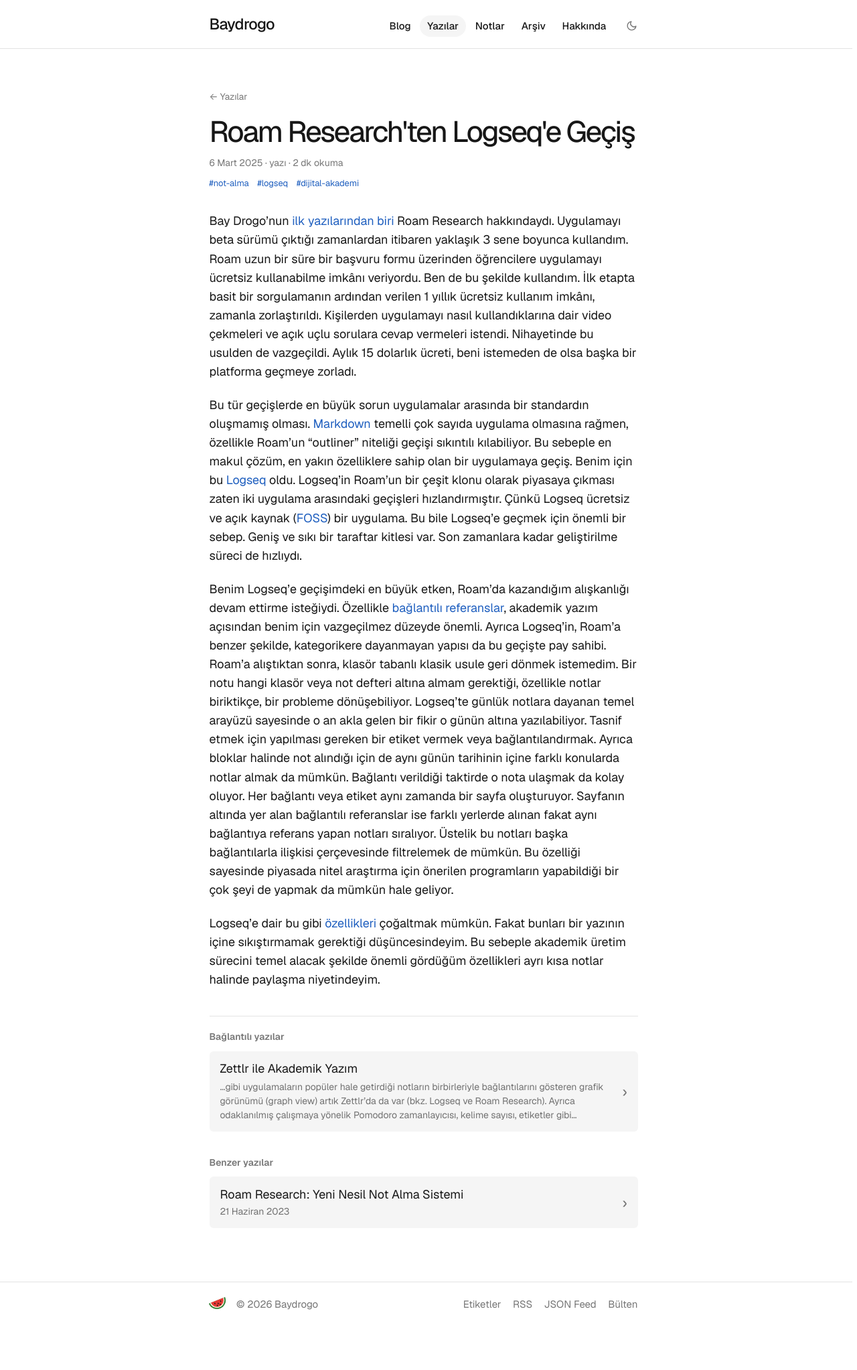
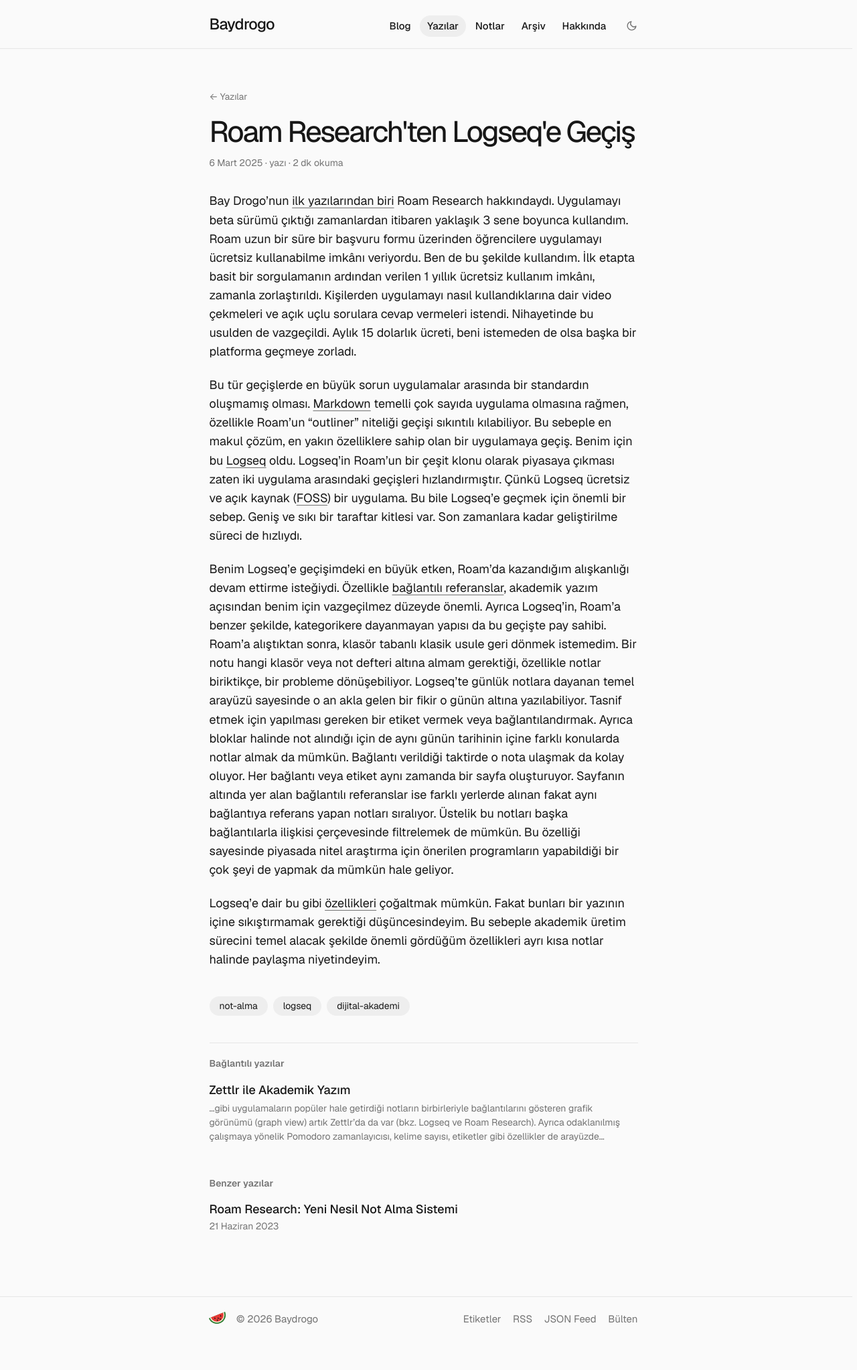
Before and after one commit to baydrogo/baydrogo, a Jekyll site: the page built from _posts/yazilar/2025-03-06-roam-researchten-logseqe-gecis.md, in a window 1280 px wide. Shown: the whole page at 67% size. Built offline with Jekyll 4.4.1, drawn with Linux system fonts in a browser that asks for light colours; before the commit the page ends 2023 px from its top, so only the background shows below that.

Commit message:
Zemin #fafafa; mavi vurgu kaldırıldı (bağlantılar metin renginde, ince gri alt çizgi); etiketler yazı sonunda yuvarlak haplar; Bağlantılı/Benzer yazılar sade liste
Co-Authored-By: Claude Opus 5.5 <noreply@anthropic.com>

```diff
--- a/_layouts/not.html
+++ b/_layouts/not.html
@@ -7,12 +7,12 @@ layout: default
   <h1 class="p-name">{{ page.title }}</h1>
   {%- endif %}
   <p class="ust-bilgi"><a class="u-url" href="{{ page.url | relative_url }}"><time class="dt-published" datetime="{{ page.date | date_to_xmlschema }}">{% include tarih.html tarih=page.date %}, {{ page.date | date: "%H:%M" }}</time> <span class="sonsuz">∞</span></a></p>
-  {%- if page.tags.size > 0 %}
-  <p class="etiketler ust">{% for tag in page.tags %}<a class="p-category" href="{{ '/etiketler/' | relative_url }}#{{ tag | slugify }}">#{{ tag }}</a>{% endfor %}</p>
-  {%- endif %}
   <div class="icerik e-content not-metni">
     {{ content }}
   </div>
+  {%- if page.tags.size > 0 %}
+  <p class="etiket-haplari">{% for tag in page.tags %}<a class="p-category" href="{{ '/etiketler/' | relative_url }}#{{ tag | slugify }}">{{ tag }}</a>{% endfor %}</p>
+  {%- endif %}
   {% include geri-baglantilar.html %}
 </article>
 {% include ilgili.html %}
--- a/_layouts/post.html
+++ b/_layouts/post.html
@@ -11,12 +11,12 @@ layout: default
     · {% include tur.html girdi=page %} · {{ kelime | divided_by: 200 | plus: 1 }} dk okuma
     {%- if yazar != site.author %} · <a class="p-author h-card" href="{{ '/yazar/' | append: yazar | slugify: 'latin' | append: '/' | relative_url }}">{{ yazar }}</a>{% endif %}
   </p>
-  {%- if page.tags.size > 0 %}
-  <p class="etiketler ust">{% for tag in page.tags %}<a class="p-category" href="{{ '/etiketler/' | relative_url }}#{{ tag | slugify }}">#{{ tag }}</a>{% endfor %}</p>
-  {%- endif %}
   <div class="icerik e-content">
     {{ content }}
   </div>
+  {%- if page.tags.size > 0 %}
+  <p class="etiket-haplari">{% for tag in page.tags %}<a class="p-category" href="{{ '/etiketler/' | relative_url }}#{{ tag | slugify }}">{{ tag }}</a>{% endfor %}</p>
+  {%- endif %}
   {% include geri-baglantilar.html %}
 </article>
 {% include ilgili.html %}
--- a/assets/css/style.scss
+++ b/assets/css/style.scss
@@ -607,8 +607,8 @@ a:hover { text-decoration: underline; }
    ============================================= */
 
 @mixin acik-tema {
-  --zemin: #ffffff;
-  --ikincil: #f5f5f5;
+  --zemin: #fafafa;
+  --ikincil: #eeeeee;
   --metin: #333333;
   --soluk: #8a8a8a;
   --cizgi: #e3e3e3;
@@ -756,3 +756,50 @@ header.ust::after { bottom: 0; }
 
 /* Ayraçlar: kesik çizgi yerine üst/alt kısımdakiyle aynı ince düz çizgi */
 :root { --kesik: 1px solid var(--cizgi); }
+
+
+/* =============================================
+   Zemin #fafafa; mavi vurgu yok: bağlantılar metin renginde, ince gri alt çizgiyle.
+   Etiketler yazının sonunda yuvarlak "hap"lar; Bağlantılı/Benzer yazılar sade liste.
+   ============================================= */
+@media not (prefers-color-scheme: dark) {
+  html:not([data-tema="koyu"]) { --zemin: #fafafa; --ikincil: #eeeeee; --cizgi: #e6e6e6; }
+}
+html[data-tema="acik"] { --cizgi: #e6e6e6; }
+
+/* Bağlantılar */
+a { color: var(--metin); text-decoration: none; }
+a:hover { text-decoration: underline; text-decoration-thickness: 1px; text-underline-offset: 0.2em; }
+.icerik a, .not-metni a, .tumu-bag a {
+  color: var(--metin);
+  text-decoration: underline; text-decoration-color: var(--soluk);
+  text-decoration-thickness: 1px; text-underline-offset: 0.2em;
+}
+.icerik a:hover, .not-metni a:hover, .tumu-bag a:hover { text-decoration-color: var(--metin); }
+.sade-liste a:hover, .akis-baslik:hover, .kart:hover .kart-baslik, .geri-don:hover,
+.alt a:hover, .ust-bilgi a:hover, .not-baslik a:hover { color: var(--metin); text-decoration: underline; text-decoration-color: currentColor; }
+.ust .menu a:hover, .ust .menu a[aria-current="page"] { color: var(--metin); text-decoration: none; }
+.kart:hover { background: var(--cizgi); text-decoration: none; }
+.site-adi:hover { color: var(--metin); text-decoration: none; }
+
+/* Etiketler: yazının sonunda yuvarlak haplar */
+.etiket-haplari { display: flex; flex-wrap: wrap; gap: 0.5rem; margin: 2.5rem 0 0; }
+.etiket-haplari a {
+  padding: 6px 15px 7px; border-radius: 999px; background: var(--ikincil);
+  font-size: 14px; line-height: 1.2; color: var(--metin); text-decoration: none;
+  transition: background-color .15s, color .15s;
+}
+.etiket-haplari a:hover { background: var(--metin); color: var(--zemin); text-decoration: none; }
+
+/* Bağlantılı / Benzer yazılar: kart değil, sade liste */
+.geri-baglantilar .kartlar, .ilgili .kartlar { display: block; }
+.geri-baglantilar .kart, .ilgili .kart {
+  display: block; padding: 0.85rem 0; background: none; border-radius: 0; border-top: var(--kesik);
+}
+.geri-baglantilar li:first-child .kart, .ilgili li:first-child .kart { border-top: 0; padding-top: 0.3rem; }
+.geri-baglantilar .kart:hover, .ilgili .kart:hover { background: none; }
+.geri-baglantilar .kart-ok, .ilgili .kart-ok { display: none; }
+.geri-baglantilar .kart-baslik, .ilgili .kart-baslik { font-weight: 500; }
+/* Mavi vurgu kalmasın: eski kurallarda geçen --mavi de metin rengine eşit */
+html[data-tema], html:not([data-tema]) { --mavi: var(--metin); }
+.sonsuz { color: var(--soluk); }
```
